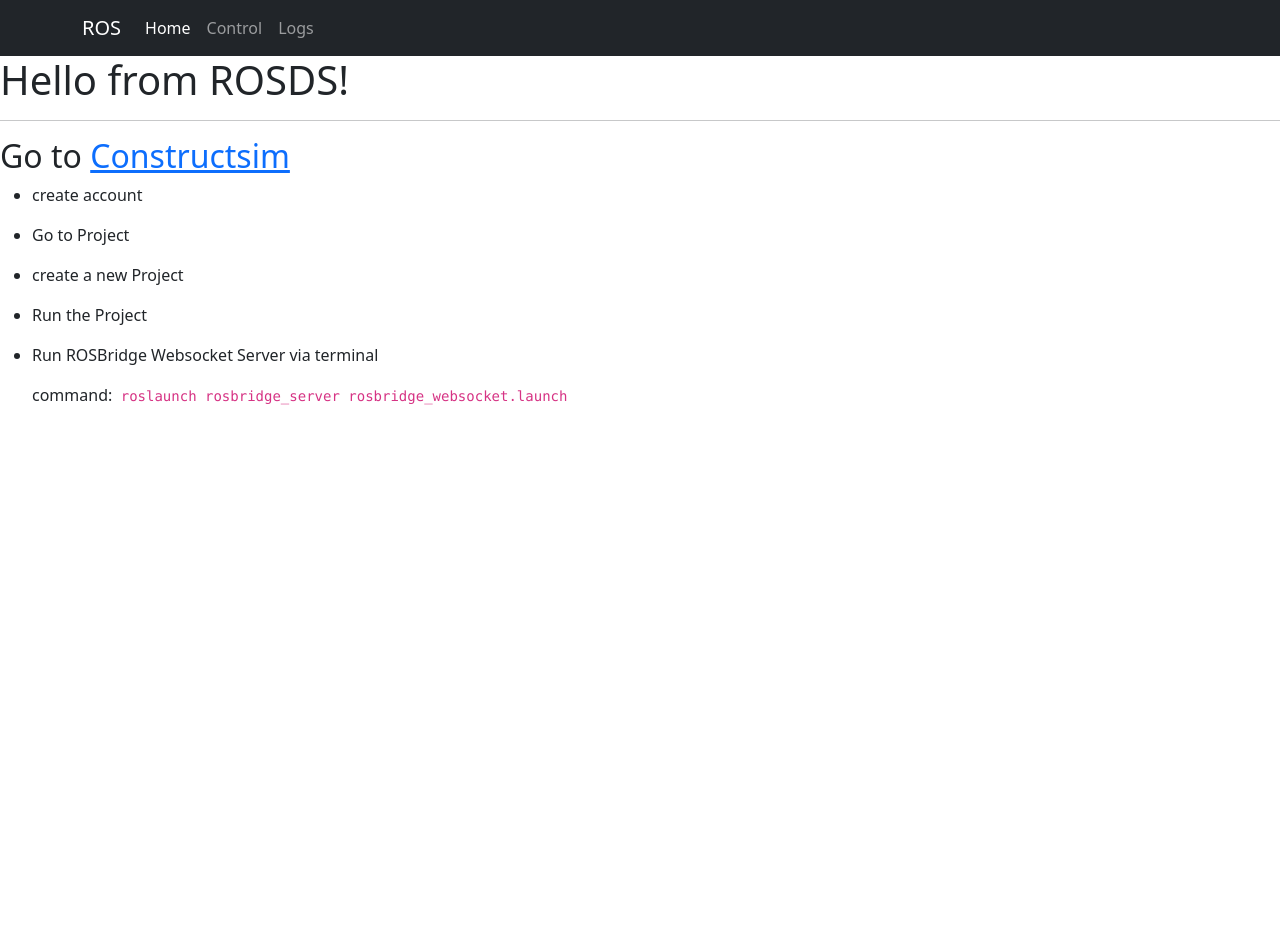
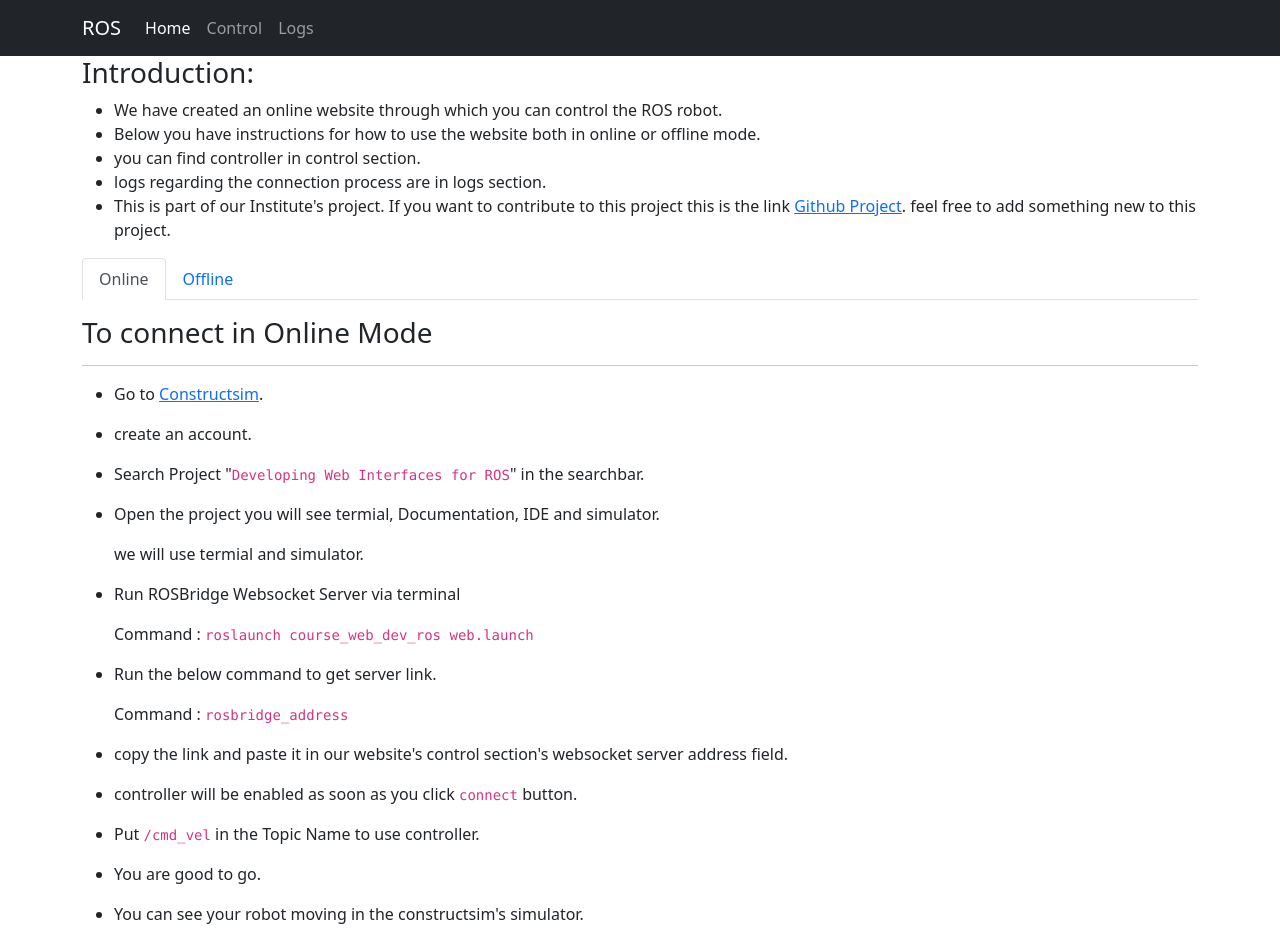
Before and after one commit to AlayKharadi/Ros-Web-App, a React (Create React App) app: page /Home in a window 1280 px wide. Before the commit the page ends 800 px from the top, so only its background shows below. Built offline with nearby package versions, Linux system fonts and the light colour scheme.

Commit message:
Instructions Added

```diff
--- a/package.json
+++ b/package.json
@@ -2,12 +2,17 @@
   "name": "ros-web-app",
   "version": "0.1.0",
   "private": true,
+  "engines": {
+    "node": "14.16.0",
+    "npm": "7.19.1"
+  },
   "dependencies": {
     "@material-ui/core": "^4.12.1",
     "@material-ui/lab": "^4.0.0-alpha.60",
     "@testing-library/jest-dom": "^5.11.4",
     "@testing-library/react": "^11.1.0",
     "@testing-library/user-event": "^12.1.10",
+    "bootstrap": "^5.0.2",
     "react": "^17.0.2",
     "react-bootstrap": "^1.6.1",
     "react-dom": "^17.0.2",
--- a/public/index.html
+++ b/public/index.html
@@ -2,14 +2,12 @@
 <html lang="en">
   <head>
     <meta charset="utf-8" />
-    <link rel="icon" href="%PUBLIC_URL%/favicon.ico" />
     <meta name="viewport" content="width=device-width, initial-scale=1" />
     <meta name="theme-color" content="#000000" />
     <meta
       name="description"
       content="Web site created using create-react-app"
     />
-    <link rel="apple-touch-icon" href="%PUBLIC_URL%/logo192.png" />
     <!--
       manifest.json provides metadata used when your web app is installed on a
       user's mobile device or desktop. See https://developers.google.com/web/fundamentals/web-app-manifest/
--- a/src/components/Control.js
+++ b/src/components/Control.js
@@ -3,13 +3,13 @@ import * as action_type from "../storage/actiontype";
 import ROSLIB from 'roslib';
 import { useSelector } from "react-redux";
 import { useEffect, useState } from 'react';
-import { Button, Container, FormControl, InputLabel, OutlinedInput, FormHelperText } from '@material-ui/core';
-import { Col, Jumbotron, Row } from 'react-bootstrap';
+import { Button, Container, TextField } from '@material-ui/core';
+import { Col, Row } from 'react-bootstrap';
 
 const Control = () => {
     let connected = useSelector(state => state.connected);
     const [ws, setWS] = useState(userStore.getState().ws_address);
-    const [topicName, setTopicName] = useState('');
+    const [topicName, setTopicName] = useState(userStore.getState().topic === null ? "" : userStore.getState().topic.name);
 
     useEffect(() => {
         // link for the web
@@ -156,7 +156,7 @@ const Control = () => {
 
     return (
 
-        <Jumbotron style={{ marginBottom: '0px' }}>
+        <div className="container" style={{ marginBottom: '0px' }}>
             <Row>
                 <Container>
                     <h3>Connection Status:</h3>
@@ -171,38 +171,34 @@ const Control = () => {
                                 Not connected
                             </p>
                     }
+                    <hr />
                 </Container>
-                <hr />
 
                 <Container>
                     <Row>
-                        <Col style={{ padding: '5px' }}>
-                            <FormControl fullWidth>
-                                <InputLabel htmlFor="ws_address" variant="outlined" error={false}>Websocket server address:</InputLabel>
-                                <OutlinedInput
+                        <Col>
+                            <TextField
                                 id="ws_address"
                                 type="text"
                                 name="ws_address"
-                                    label="Websocket server address"
-                                    error={false}
-                                    aria-describedby="my-helper-text-user"
+                                variant="filled"
+                                label="Websocket server address:"
                                 value={ws === null ? '' : ws}
                                 onChange={(e) => setWS(e.target.value)}
+                                fullWidth
                             />
-                                <FormHelperText id="my-helper-text-ws_address" error={false}>{""}</FormHelperText>
-                            </FormControl>
                         </Col>
                     </Row>
 
                     <Row>
-                        <Col style={{ padding: '5px' }}>
+                        <Col>
                             {
                                 connected ?
-                                    <Button variant="contained" color="secondary" onClick={disconnect}>
+                                    <Button variant="contained" color="secondary" onClick={disconnect} style={{marginTop: "10px"}}>
                                         Disconnect
                                     </Button>
                                     :
-                                    <Button variant="contained" color="primary" onClick={connect}>
+                                    <Button variant="contained" color="primary" onClick={connect} style={{ marginTop: "10px" }}>
                                         Connect
                                     </Button>
                             }
@@ -212,21 +208,17 @@ const Control = () => {
                     <hr />
 
                     <Row>
-                        <Col style={{ padding: '5px' }}>
-                            <FormControl fullWidth>
-                                <InputLabel htmlFor="topic_name" variant="outlined" error={false}>Topic Name:</InputLabel>
-                                <OutlinedInput
+                        <Col>
+                            <TextField
                                 id="topic_name"
                                 type="text"
                                 name="topic_name"
-                                    label="Topic Name"
-                                    error={false}
-                                    aria-describedby="my-helper-text-topic_name"
+                                variant="filled"
+                                label="Topic Name:"
                                 value={topicName === null ? '' : topicName}
                                 onChange={(e) => setTopicName(e.target.value)}
+                                fullWidth
                             />
-                                <FormHelperText id="my-helper-text-topic_name" error={false}>{""}</FormHelperText>
-                            </FormControl>
                         </Col>
                     </Row>
                 </Container>
@@ -294,7 +286,7 @@ const Control = () => {
                     </Row>
                 </Container>
             </Row>
-        </Jumbotron>
+        </div>
     );
 }
 
--- a/src/components/Home.js
+++ b/src/components/Home.js
@@ -1,32 +1,36 @@
-import "bootstrap/dist/css/bootstrap.min.css";
-import { Jumbotron } from "react-bootstrap";
+import { useState } from "react";
+import { Tabs, Tab } from "react-bootstrap";
+import Offline from "./Offline";
+import Online from "./Online";
 
 function Home() {
+	const [key, setKey] = useState('online');
 
 	return (
-		<Jumbotron style={{ marginBottom: '0px' }}>
-			<h1>Hello from ROSDS!</h1>
-			<hr />
-			<h2>Go to <a href="https://app.theconstructsim.com/" target="_blank" rel="noreferrer">Constructsim</a></h2>
+		<div className="container" style={{ marginBottom: '0px' }}>
+			<h3>Introduction:</h3>
 			<ul>
-				<li>
-					<p>create account</p>
-				</li>
-				<li>
-					<p>Go to Project</p>
-				</li>
-				<li>
-					<p>create  a new Project</p>
-				</li>
-				<li>
-					<p>Run the Project</p>
-				</li>
-				<li>
-					<p>Run ROSBridge Websocket Server via terminal</p>
-					<p>command:<code> roslaunch rosbridge_server rosbridge_websocket.launch</code></p>
-				</li>
+				<li>We have created an online website through which you can control the ROS robot.</li>
+				<li>Below you have instructions for how to use the website both in online or offline mode.</li>
+				<li>you can find controller in control section.</li>
+				<li>logs regarding the connection process are in logs section.</li>
+				<li>This is part of our Institute's project. If you want to contribute to this project this is the link <a href="https://github.com/AlayKharadi/Ros-Web-App" target="_blank" rel="noreferrer">Github Project</a>. feel free to add something new to this project.</li>
+
 			</ul>
-		</Jumbotron>
+			<Tabs
+				id="controlled-tab-example"
+				activeKey={key}
+				onSelect={(k) => setKey(k)}
+				className="mb-3"
+			>
+				<Tab eventKey="online" title="Online">
+					<Online></Online>
+				</Tab>
+				<Tab eventKey="offline" title="Offline">
+					<Offline></Offline>
+				</Tab>
+			</Tabs>
+			</div>
 	);
 }
 
--- a/src/components/Logs.js
+++ b/src/components/Logs.js
@@ -1,13 +1,12 @@
 import { useSelector } from "react-redux";
-import { Jumbotron } from 'react-bootstrap';
 import { Alert, AlertTitle } from '@material-ui/lab';
 
 const Logs = () => {
     let logs = useSelector(state => state.logs);
 
     return (
-        <Jumbotron style={{ marginBottom: '0px' }}>
-            <h3>Log messages</h3>
+        <div className="container" style={{ marginBottom: '0px' }}>
+            <h3>Log messages:</h3>
             <div>
                 <ul>
                     {
@@ -45,7 +44,7 @@ const Logs = () => {
                     }
                 </ul>
             </div>
-        </Jumbotron>
+        </div>
     );
 }
 
--- /dev/null
+++ b/src/components/Offline.js
@@ -0,0 +1,40 @@
+const Offline = () => {
+    return (
+        <div>
+            <h3>To connect in Linux ROS Enviornment</h3>
+            <hr />
+            <ul>
+                <li>
+                    <p>Open terminal run below command.</p>
+                    <p>command : <code>roscore</code></p>
+                </li>
+                <li>
+                    <p>Open another terminal and run below command.</p>
+                    <p>command : <code>rosrun turtlesim turtlesim_node</code></p>
+                </li>
+                <li>
+                    <p>Run ROSBridge Websocket Server via another terminal</p>
+                    <p>command : <code>roslaunch rosbridge_server rosbridge_websocket.launch</code></p>
+                </li>
+                <li>
+                    <p>Write <code>ws://localhost:9090</code> or <code>ws://127.0.0.1:9090</code> it in our website's control section's websocket server address field.</p>
+                </li>
+                <li>
+                    <p>controller will be enabled as soon as you click <code>connect</code> button.</p>
+                </li>
+                <li>
+                    <p>Put <code>/turtle1/cmd_vel</code> in the Topic Name to use controller.</p>
+                </li>
+                <li>
+                    <p>You are good to go.</p>
+                </li>
+                <li>
+                    <p>You can see your robot moving the constructsim's simulator.</p>
+                </li>
+
+            </ul>
+        </div>
+    );
+}
+
+export default Offline;
--- /dev/null
+++ b/src/components/Online.js
@@ -0,0 +1,48 @@
+const Online = () => {
+    return (
+        <div>
+            <h3>To connect in Online Mode</h3>
+            <hr />
+            <ul>
+                <li>
+                    <p>Go to <a href="https://app.theconstructsim.com/" target="_blank" rel="noreferrer">Constructsim</a>.</p>
+                </li>
+                <li>
+                    <p>create an account.</p>
+                </li>
+                <li>
+                    <p>Search Project "<code>Developing Web Interfaces for ROS</code>" in the searchbar.</p>
+                </li>
+                <li>
+                    <p>Open the project you will see termial, Documentation, IDE and simulator.</p>
+                    <p>we will use termial and simulator.</p>
+                </li>
+                <li>
+                    <p>Run ROSBridge Websocket Server via terminal</p>
+                    <p>Command : <code>roslaunch course_web_dev_ros web.launch</code></p>
+                </li>
+                <li>
+                    <p>Run the below command to get server link.</p>
+                    <p>Command : <code>rosbridge_address</code></p>
+                </li>
+                <li>
+                    <p>copy the link and paste it in our website's control section's websocket server address field.</p>
+                </li>
+                <li>
+                    <p>controller will be enabled as soon as you click <code>connect</code> button.</p>
+                </li>
+                <li>
+                    <p>Put <code>/cmd_vel</code> in the Topic Name to use controller.</p>
+                </li>
+                <li>
+                    <p>You are good to go.</p>
+                </li>
+                <li>
+                    <p>You can see your robot moving in the constructsim's simulator.</p>
+                </li>
+            </ul>
+        </div>
+    );
+}
+
+export default Online;
--- a/src/index.js
+++ b/src/index.js
@@ -1,3 +1,5 @@
+import "bootstrap/dist/css/bootstrap.min.css";
+import "bootstrap/dist/js/bootstrap.min.js";
 import React from 'react';
 import ReactDOM from 'react-dom';
 import App from './App';
```
Also changed, not shown: public/manifest.json, 2 other files (tests, documents, lock files or other folders). Lines whose indentation alone changed are shown as unchanged.
